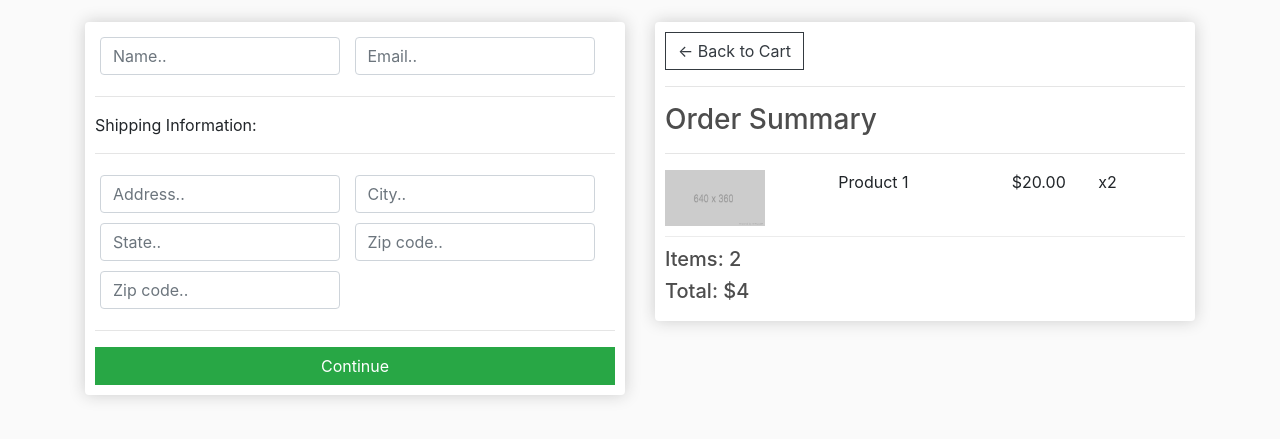
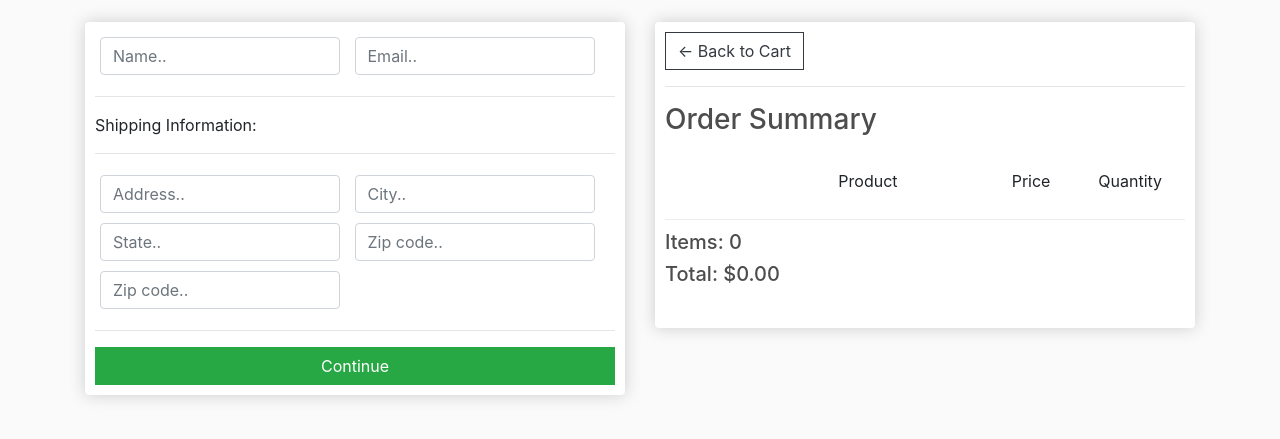
Before and after one commit to seif678/ShoppingCartProject, a Django app: page /checkout/ in a window 1280 px wide. Shown: the part 69-508 px from the top of the page. Run offline with Django 4.2, Linux system fonts and the light colour scheme; some libraries are stand-ins or nearby versions.

Commit message:
Adding Some functionalities to cart and checkout html files

```diff
--- a/Site/models.py
+++ b/Site/models.py
@@ -43,12 +43,14 @@
 	def get_cart_total(self):
 		orderitems = self.orderitem_set.all()
 		total = sum([item.get_total for item in orderitems])
+
 		return total
 
 	@property
 	def get_cart_items(self):
 		orderitems = self.orderitem_set.all()
 		total = sum([item.quantity for item in orderitems])
+
 		return total
 
 class OrderItem(models.Model):
--- a/Site/views.py
+++ b/Site/views.py
@@ -12,7 +12,6 @@
 		order, created = Order.objects.get_or_create(customer=customer, complete=False)
 		items = order.orderitem_set.all()
 	else:
-		#Create empty cart for now for non-logged in user
 		items = []
 		order = {'get_cart_total':0, 'get_cart_items':0}
 
@@ -20,5 +19,12 @@
 	return render(request, 'Site/Cart.html', context)
 
 def Checkout(request):
-	context = {}
+	if request.user.is_authenticated:
+		customer = request.user.customer
+		order, created = Order.objects.get_or_create(customer=customer, complete=False)
+		items = order.orderitem_set.all()
+	else:
+		items = []
+		order = {'get_cart_total':0, 'get_cart_items':0}
+	context = {'items':items, 'order':order}
 	return render(request, 'Site/checkout.html', context)
--- a/templates/Site/Cart.html
+++ b/templates/Site/Cart.html
@@ -11,8 +11,8 @@
 				<br>
 				<table class="table">
 					<tr>
-						<th><h5>Items: <strong>3</strong></h5></th>
-						<th><h5>Total:<strong> $42</strong></h5></th>
+						<th><h5>Items: <strong>{{ order.get_cart_items }}</strong></h5></th>
+						<th><h5>Total:<strong> ${{ order.get_cart_total }}</strong></h5></th>
 						<th>
 							<a  style="float:right; margin:5px;" class="btn btn-success" href="{% url 'Checkout' %}">Checkout</a>
 						</th>
@@ -43,7 +43,7 @@
 							<img class="chg-quantity" src="{% static  'images/arrow-down.png' %}">
 						</div>
 					</div>
-					<div style="flex:1"><p>$32</p></div>
+					<div style="flex:1">${{ item.get_total }}</div>
                 </div>
                 {% endfor %}
 			</div>
--- a/templates/Site/Checkout.html
+++ b/templates/Site/Checkout.html
@@ -52,16 +52,25 @@
 				<a  class="btn btn-outline-dark" href="{% url 'Cart' %}">&#x2190; Back to Cart</a>
 				<hr>
 				<h3>Order Summary</h3>
-				<hr>
+                <br>
+                <div class="cart-row">
+                        <div style="flex:2"><p></p></div>
+                    <div style="flex:2"><p>Product</p></div>
+					<div style="flex:1"><p>Price</p></div>
+                    <div style="flex:1"><p>Quantity</p></div>
+                </div>
+
+                {% for item in items %}
 				<div class="cart-row">
-					<div style="flex:2"><img class="row-image" src="{% static 'images/placeholder.png' %}"></div>
-					<div style="flex:2"><p>Product 1</p></div>
-					<div style="flex:1"><p>$20.00</p></div>
-					<div style="flex:1"><p>x2</p></div>
+					<div style="flex:2"><img class="row-image" src="{{ item.product.imageURL }}"></div>
+					<div style="flex:2"><p>{{ item.product.name }}</p></div>
+					<div style="flex:1"><p>{{ item.product.price|floatformat:2 }}</p></div>
+					<div style="flex:1"><p>{{ item.quantity }}</p></div>
 				</div>
-				<h5>Items:   2</h5>
-				<h5>Total:   $4</h5>
-			</div>
+                {% endfor %}
+				<h5>Items:   {{ order.get_cart_items }}</h5>
+				<h5>Total:   ${{ order.get_cart_total|floatformat:2 }}</h5>
+			</br>
 		</div>
 	</div>
 {% endblock content %}
--- a/templates/Site/Main.html
+++ b/templates/Site/Main.html
@@ -52,5 +52,7 @@
 	<script src="https://cdn.jsdelivr.net/npm/popper.js@1.16.0/dist/umd/popper.min.js" integrity="sha384-Q6E9RHvbIyZFJoft+2mJbHaEWldlvI9IOYy5n3zV9zzTtmI3UksdQRVvoxMfooAo" crossorigin="anonymous"></script>
 
 	<script src="https://stackpath.bootstrapcdn.com/bootstrap/4.4.1/js/bootstrap.min.js" integrity="sha384-wfSDF2E50Y2D1uUdj0O3uMBJnjuUD4Ih7YwaYd1iqfktj0Uod8GCExl3Og8ifwB6" crossorigin="anonymous"></script>
+
+    <script type="text/javascript" src="{% static 'js/cart.js' %}"></script>
 </body>
 </html>
```
Also changed, not shown: db.sqlite3, static/js/cart.js (added).
